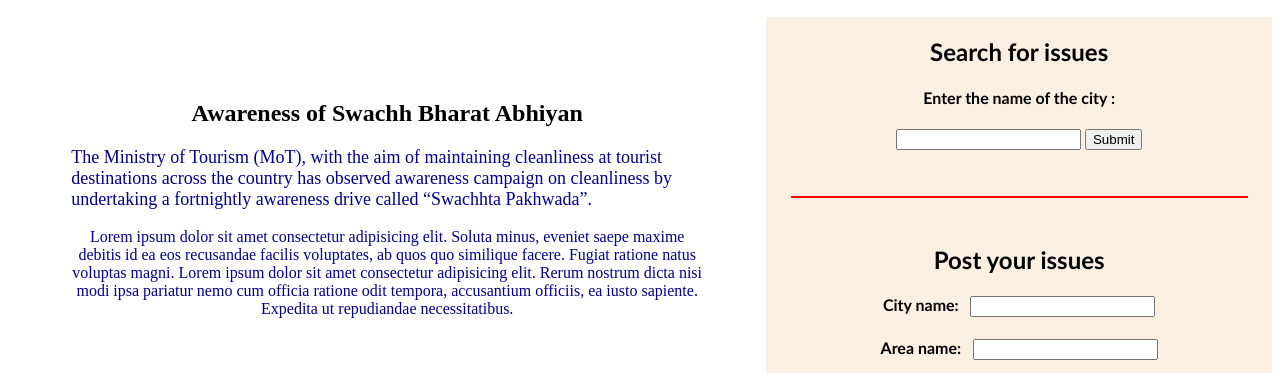
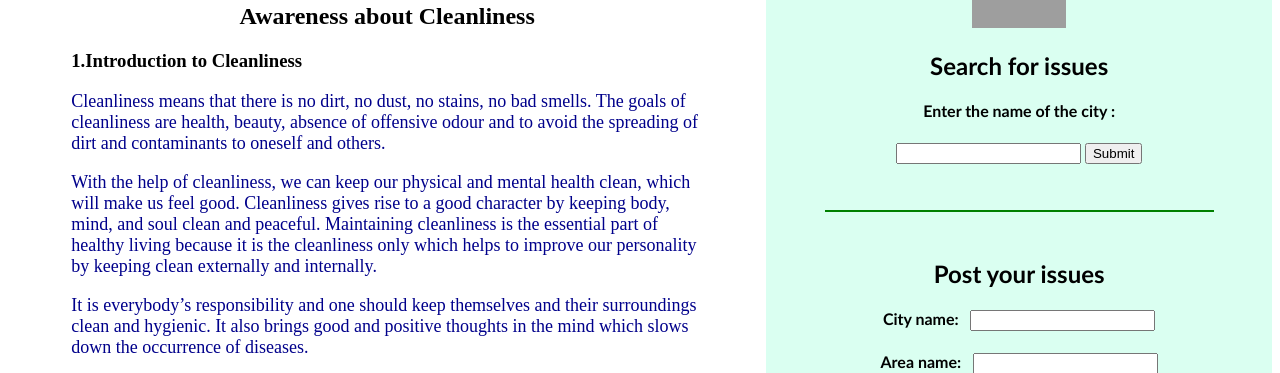
Before and after one commit to Karunasharma09/TakeaStep, a Flask app: page / in a window 1280 px wide. Shown: the part 323-696 px from the top of the page. Run offline with Flask 2, Linux system fonts and the light colour scheme; grey boxes are pictures that could not be loaded.

Commit message:
Add files via upload

```diff
--- a/app.py
+++ b/app.py
@@ -9,7 +9,7 @@
 
 @app.route('/')
 def index():
-    return render_template("index.html")
+    return render_template("index.html",sub = False)
 
 @app.route('/search')
 def web1():
@@ -28,7 +28,7 @@
     x = datetime.datetime.now()
     database.addrow(city,des,x.strftime("%d"),x.strftime("%B"),x.strftime("%Y"),area, 'static/upload.jpg' )
 
-    return render_template('post.html',city = city,des = des,area = area)
+    return render_template('index.html', sub = True )
 
 if __name__ == '__main__':
     app.run()
--- a/templates/index.html
+++ b/templates/index.html
@@ -13,7 +13,7 @@
         left: 0;
         bottom: 0;
         width: 100%;
-        background-color: red;
+        background-color: rgb(43, 172, 43);
         color: white;
         text-align: center;
       }
@@ -38,8 +38,8 @@
       }
 
       .right {
-        width: 40%;
-        background-color: rgba(241, 213, 177, 0.384);
+        width: 34%;
+        background-color: #dAFff1;
         padding: 0%;
       }
       .header {
@@ -69,7 +69,8 @@
       }
       .para{
           color: darkblue;
-          text-align: center;
+          text-align: left;
+          font-size: large;
       }
     </style>
   </head>
@@ -77,58 +78,72 @@
     <div class="header" style="font-family: sans-serif ; ">
         <h1>Take-A-Step</h1>
         <p>From Awareness to Solution</p>
-        <div class = "row1">
-            <!-- <div class = "column1 c1"> -->
+        <!-- <div class = "row1">
+
                 <img
                 src="https://www.nic.in/wp-content/uploads/2021/04/swachh-01.jpg"
                 alt="logo"
-                width="120px"
-                />
-            <!-- </div>
-            <div class = "column1 c2"> -->
-                <img
-                src="https://www.nic.in/wp-content/uploads/2021/04/swachh-01.jpg"
-                alt="logo"
-                width="120px"
-                />
-            <!-- </div>
-            <div class = "column1 c3"> -->
-                <img
-                src="https://www.nic.in/wp-content/uploads/2021/04/swachh-01.jpg"
-                alt="logo"
-                width="120px"
-                />
-            <!-- </div>
-            <div class = "column1 c4"> -->
-                <img
-                src="https://www.nic.in/wp-content/uploads/2021/04/swachh-01.jpg"
-                alt="logo"
-                width="120px"
+                height="70px"
                 />
 
-            <!-- </div> -->
-        </div>
+                <img
+                src="https://www.mapsofindia.com/ci-moi-images/my-india/2014/12/banega-swachh-india.jpg"
+                alt="logo"
+                height="70px"
+                />
+
+                <img
+                src="https://i.pinimg.com/originals/8a/31/d6/8a31d61dadb8ea2e096ca9252b8b769a.jpg"
+                alt="logo"
+                height="70px"
+                />
+
+                <img
+                src="https://i.pinimg.com/564x/12/f6/66/12f666ff0d1ffca7969c3f9efb339ac4.jpg"
+                alt="logo"
+                height="70px"
+                />
+          </div> -->
     </div>
     <br />
-
-
     <div class="row">
         <div class="column left" style="padding: 5%;" >
         <div class = "toppics">
-        <h2 style="text-align: center;">Awareness of Swachh Bharat Abhiyan</h2>
-        <p style="color: darkblue; font-size: large; ">The Ministry of Tourism (MoT), with the aim of maintaining cleanliness at tourist destinations across the country has observed awareness campaign on cleanliness by undertaking a fortnightly awareness drive called “Swachhta Pakhwada”.</p>
+        <h2 style="text-align: center;">Awareness about Cleanliness</h2>
+        <h3 style="text-align: left;">1.Introduction to Cleanliness</h3>
         </div>
         <div class = "para">
             <p>
-              Lorem ipsum dolor sit amet consectetur adipisicing elit. Soluta minus,
-              eveniet saepe maxime debitis id ea eos recusandae facilis voluptates,
-            ab quos quo similique facere. Fugiat ratione natus voluptas magni.
-            Lorem ipsum dolor sit amet consectetur adipisicing elit. Rerum nostrum dicta nisi modi ipsa pariatur nemo cum officia ratione odit tempora, accusantium officiis, ea iusto sapiente. Expedita ut repudiandae necessitatibus.
+              Cleanliness means that there is no dirt, no dust, no stains, no bad smells. The goals of cleanliness are health, beauty, absence of offensive odour and to avoid the spreading of dirt and contaminants to oneself and others.
             </p>
+            <p>
+              With the help of cleanliness, we can keep our physical and mental health clean, which will make us feel good. Cleanliness gives rise to a good character by keeping body, mind, and soul clean and peaceful. Maintaining cleanliness is the essential part of healthy living because it is the cleanliness only which helps to improve our personality by keeping clean externally and internally.
+            </p>
+            <p>
+              It is everybody’s responsibility and one should keep themselves and their surroundings clean and hygienic. It also brings good and positive thoughts in the mind which slows down the occurrence of diseases.
+            </p>
+            <img align="centre" src="http://2.bp.blogspot.com/-PjYOM0g3xWI/VST423miI_I/AAAAAAAAARw/iWj-9MMm5gY/s1600/banega-swachh-india.jpg" alt="" height="70%" width="70%" >
+            <h3 style="text-align: left; color:black">2. Importance of Cleanliness</h3>
+            <p>
+              Sanitation and neatness play an important role in our day to day routine. It is important as it prevents dangerous diseases like Dengue, typhoid, hepatitis, and other diseases caused by mosquito bite, etc.
+            </p>
+            <p>
+              Diseases like Jaundice, Cholera, Ascariasis, Leptospirosis, Ringworm, Scabies, Schistosomiasis, Trachoma, etc can be spread due to eating contaminated food, drinking contaminated water or living in an unhygienic condition. Trash also spread bad odour which is difficult to tolerate. There will also be an accumulation of trash and dirt if clean measures aren’t taken.
+            </p>
+            <h3 style="text-align: left; color:black">3. </h3>
+            <p>
 
+              <br>
+
+            </p>
+          </div>
         </div>
-        </div>
-      <div class="column right" style="text-align: center; font-family:'Gill Sans', 'Gill Sans MT', Calibri, 'Trebuchet MS', sans-serif "  >
+      <div class="column right" style="text-align: center; font-family:'Gill Sans', 'Gill Sans MT', Calibri, 'Trebuchet MS', sans-serif; padding:3% "  >
+        <img
+                src="https://www.nic.in/wp-content/uploads/2021/04/swachh-01.jpg"
+                alt="logo"
+                height="70px"
+                />
         <h2>Search for issues </h2>
         <h4>Enter the name of the city :</h4>
         <form action="/search" method="GET" >
@@ -136,7 +151,7 @@
           <input type="submit" name ="Submit" >
         </form>
         <br><br>
-        <hr size="2" width="90%" color="red">
+        <hr size="2" width="90%" color="green">
         <br>
         <form action="/post" method="post" enctype="multipart/form-data">
           <h2>Post your issues</h2>
@@ -152,19 +167,20 @@
           <h4>Select image to upload: </h4>
           <input type="file" name="image" id="image">
           <br><br>
-        <input type="submit" value="submit" name="submit">
-        <!-- <button type="reset" value = "Reset">Reset</button> -->
-        </form>
-        <div class = "para">
-        <p>
+          <input type="submit" value="submit" name="submit">
+          {% if  sub %}
+          <p style="color: red; font-family:Verdana, Geneva, Tahoma, sans-serif; font-weight:bold " >
+            <br>
+            Your post has been submitted.
+          </p>
+          {% endif %}
+      </form>
 
-        </p>
-        </div>
       </div>
       </div>
       <br><br><br>
     <div class="footer">
-      <p>Footer</p>
+      <p style="font-family: Arial, Helvetica, sans-serif;" > A Platform to spread awareness and post issues of your surroundings and get them noticed by respective authorities.  </p>
     </div>
     </div>
   </body>
```
Also changed, not shown: templates/search.html (+10 -8 lines).
